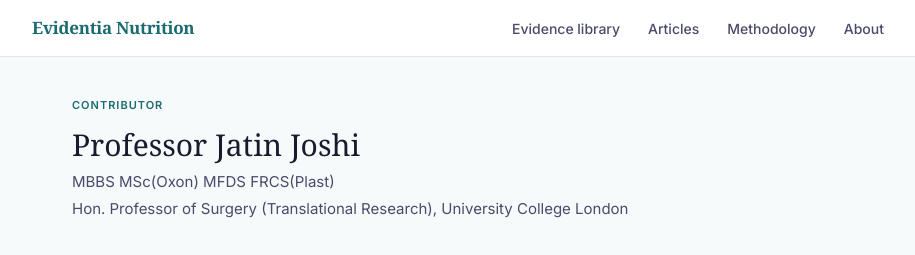
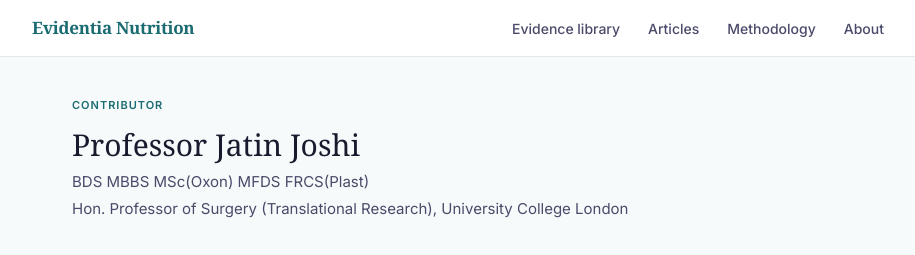
Before and after one commit to Zchawj6/evidentia-nutrition, a Next.js app: page /about/professor-jatin-joshi in a window 1280 px wide. Shown: the top 255 px of the page, without its empty margins (182-1097 px from the left). Built offline with nearby package versions, Linux system fonts and the light colour scheme.

Commit message:
update BDS

```diff
--- a/app/about/professor-jatin-joshi/page.jsx
+++ b/app/about/professor-jatin-joshi/page.jsx
@@ -4,7 +4,7 @@ import Link from 'next/link'
 
 export const metadata = {
   title: 'Professor Jatin Joshi',
-  description: 'Contributor profile for Professor Jatin Joshi, MBBS MSc(Oxon) MFDS FRCS(Plast), Hon. Professor of Surgery (Translational Research), University College London.',
+  description: 'Contributor profile for Professor Jatin Joshi, BDS MBBS MSc(Oxon) MFDS FRCS(Plast), Hon. Professor of Surgery (Translational Research), University College London.',
 }
 
 const S = {
@@ -23,7 +23,7 @@ export default function JatinJoshi() {
         <div style={{ marginBottom: 36 }}>
           <div style={{ fontSize: 11, fontWeight: 600, letterSpacing: '1px', textTransform: 'uppercase', color: '#1A6B72', marginBottom: 12 }}>Contributor</div>
           <h1 style={{ fontFamily: 'Georgia, serif', fontSize: 30, color: '#1A1A2E', marginBottom: 8, lineHeight: 1.25 }}>Professor Jatin Joshi</h1>
-          <p style={{ fontSize: 15, color: '#4A4A6A', lineHeight: 1.5, marginBottom: 4 }}>MBBS MSc(Oxon) MFDS FRCS(Plast)</p>
+          <p style={{ fontSize: 15, color: '#4A4A6A', lineHeight: 1.5, marginBottom: 4 }}>BDS MBBS MSc(Oxon) MFDS FRCS(Plast)</p>
           <p style={{ fontSize: 15, color: '#4A4A6A', lineHeight: 1.5 }}>Hon. Professor of Surgery (Translational Research), University College London</p>
         </div>
 
```
